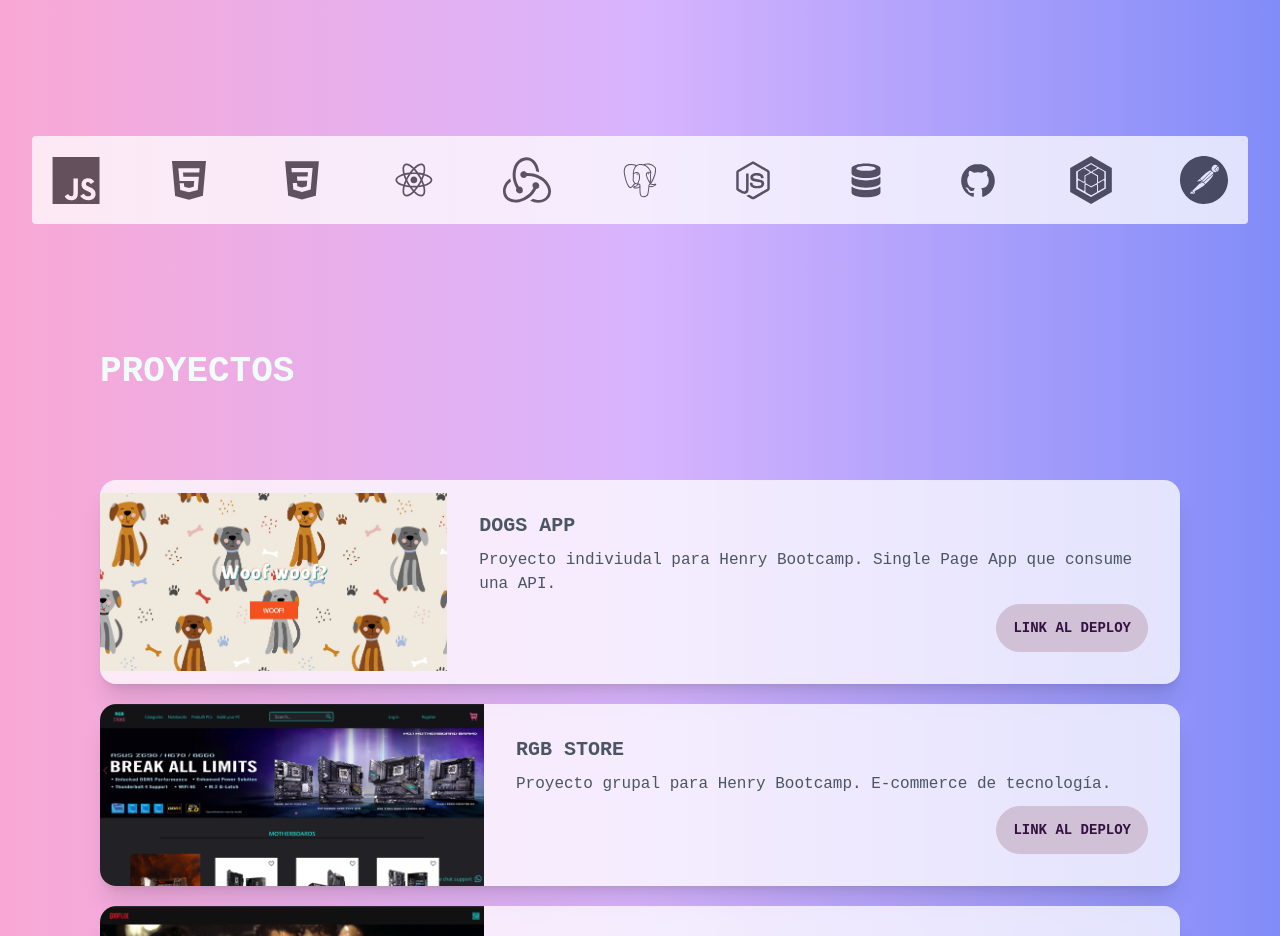
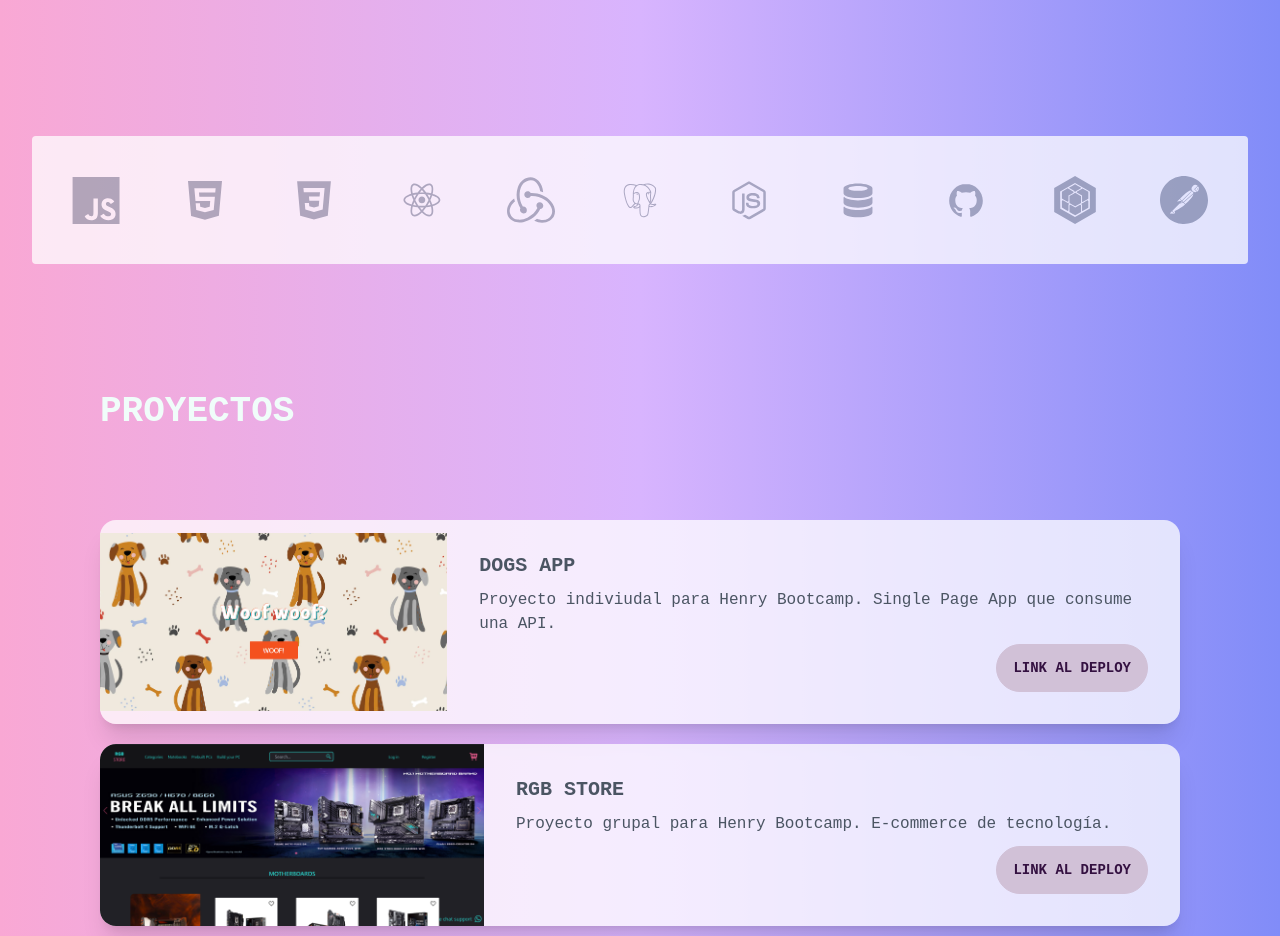
Before and after one commit to gioantonucci/portafolio, a React (Create React App) app: page / in a window 1280 px wide. Shown: the part 1260-2196 px from the top of the page. Built offline with nearby package versions, Linux system fonts and the light colour scheme.

Commit message:
listo skills

```diff
--- a/src/components/Skills.jsx
+++ b/src/components/Skills.jsx
@@ -18,18 +18,18 @@ function Skills() {
         <div className="px-5 py-24 mx-auto">
           <h1 className="text-4xl font-bold lg:ml-20 text-white">SKILLS</h1>
         </div>
-        <div className="flex flex-wrap container rounded opacity-75 p-5 bg-white justify-center lg:justify-between">
-          <DiJsBadge className="w-12 hover:text-gray-600 h-12 mx-10 my-6 fill-current md:mx-12 lg:m-0 dark:text-gray-400" />
-          <DiHtml5 className="hover:text-gray-600 w-12 h-12 mx-10 my-6 fill-current md:mx-12 lg:m-0 dark:text-gray-400" />
-          <DiCss3 className="hover:text-gray-600 w-12 h-12 mx-10 my-6 fill-current md:mx-12 lg:m-0 dark:text-gray-400" />
-          <DiReact className="hover:text-gray-600 w-12 h-12 mx-10 my-6 fill-current md:mx-12 lg:m-0 dark:text-gray-400" />
-          <SiRedux className="hover:text-gray-600 w-12 h-12 mx-10 my-6 fill-current md:mx-12 lg:m-0 dark:text-gray-400" />
-          <DiPostgresql className="hover:text-gray-600 w-12 h-12 mx-10 my-6 fill-current md:mx-12 lg:m-0 dark:text-gray-400" />
-          <DiNodejsSmall className="hover:text-gray-600 w-12 h-12 mx-10 my-6 fill-current md:mx-12 lg:m-0 dark:text-gray-400" />
-          <DiDatabase className="hover:text-gray-600 w-12 h-12 mx-10 my-6 fill-current md:mx-12 lg:m-0 dark:text-gray-400" />
-          <DiGithubBadge className="hover:text-gray-600 w-12 h-12 mx-10 my-6 fill-current md:mx-12 lg:m-0 dark:text-gray-400" />
-          <SiSequelize className="hover:text-gray-600 w-12 h-12 mx-10 my-6 fill-current md:mx-12 lg:m-0 dark:text-gray-400" />
-         <SiPostman className="hover:text-gray-600 w-12 h-12 mx-10 my-6 fill-current md:mx-12 lg:m-0 dark:text-gray-400"/>
+        <div className="flex flex-wrap container rounded opacity-75 p-10 bg-white justify-center lg:justify-between">
+          <DiJsBadge className="w-12 hover:text-gray-600 h-12 mx-10 my-6 fill-current md:mx-12 lg:m-0 text-gray-400" />
+          <DiHtml5 className="hover:text-gray-600 w-12 h-12 mx-10 my-6 fill-current md:mx-12 lg:m-0 text-gray-400" />
+          <DiCss3 className="hover:text-gray-600 w-12 h-12 mx-10 my-6 fill-current md:mx-12 lg:m-0 text-gray-400" />
+          <DiReact className="hover:text-gray-600 w-12 h-12 mx-10 my-6 fill-current md:mx-12 lg:m-0 text-gray-400" />
+          <SiRedux className="hover:text-gray-600 w-12 h-12 mx-10 my-6 fill-current md:mx-12 lg:m-0 text-gray-400" />
+          <DiPostgresql className="hover:text-gray-600 w-12 h-12 mx-10 my-6 fill-current md:mx-12 lg:m-0 text-gray-400" />
+          <DiNodejsSmall className="hover:text-gray-600 w-12 h-12 mx-10 my-6 fill-current md:mx-12 lg:m-0 text-gray-400" />
+          <DiDatabase className="hover:text-gray-600 w-12 h-12 mx-10 my-6 fill-current md:mx-12 lg:m-0 text-gray-400" />
+          <DiGithubBadge className="hover:text-gray-600 w-12 h-12 mx-10 my-6 fill-current md:mx-12 lg:m-0 text-gray-400" />
+          <SiSequelize className="hover:text-gray-600 w-12 h-12 mx-10 my-6 fill-current md:mx-12 lg:m-0 text-gray-400" />
+          <SiPostman className="hover:text-gray-600 w-12 h-12 mx-10 my-6 fill-current md:mx-12 lg:m-0 text-gray-400" />
         </div>
       </div>
     </section>
```
